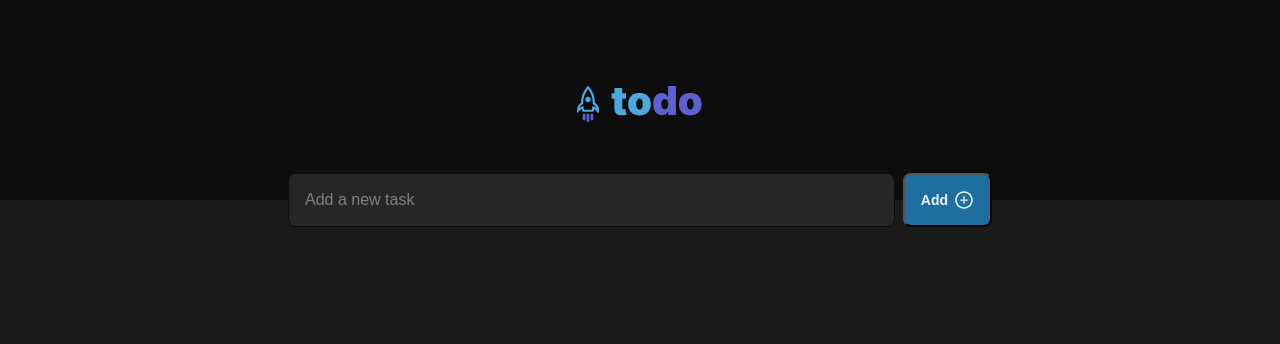
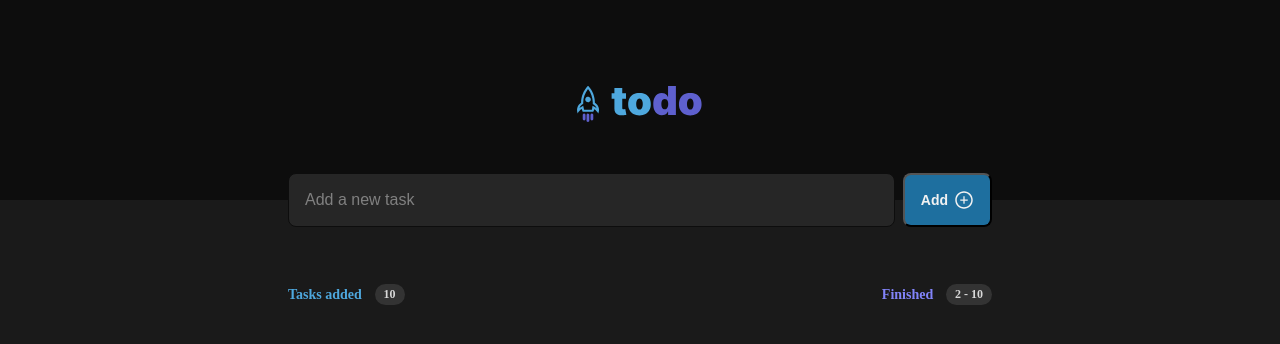
Before and after one commit to ElRobinson/to-do-list-react, a React (Vite) app: page / in a window 1280 px wide. Shown: the top 344 px of the page. Built offline with nearby package versions, Linux system fonts and the light colour scheme.

Commit message:
feat: added tasks header

```diff
--- a/src/App.tsx
+++ b/src/App.tsx
@@ -1,6 +1,7 @@
 import { useState } from 'react'
 import reactLogo from './assets/react.svg'
 import { Header } from './components/Header';
+import { Tasks } from './components/Tasks';
 import './styles/global.css';
 
 function App() {
@@ -8,7 +9,8 @@
 
   return (
     <>
-    <Header />
+      <Header />
+      <Tasks />
     </>
   )
 }
--- /dev/null
+++ b/src/components/Tasks/index.tsx
@@ -0,0 +1,19 @@
+import styles from './tasks.module.css';
+
+export function Tasks() {
+    return (
+        <section className={styles.tasks}>
+            <header className={styles.header}>
+                <div>
+                    <p>Tasks added</p>
+                    <span>10</span>
+                </div>
+
+                <div>
+                    <p className={styles.textPurple}>Finished</p>
+                    <span>2 - 10</span>
+                </div>
+            </header>
+        </section>
+    )
+}
--- /dev/null
+++ b/src/components/Tasks/tasks.module.css
@@ -0,0 +1,39 @@
+.tasks {
+    width: 100%;
+    max-width: 46rem;
+    margin: 0 auto;
+    margin-top: 5.26rem;
+    padding: 0 1rem;
+}
+
+.header {
+    display: flex;
+    align-items: center;
+    justify-content: space-between;
+    margin-top: 1.5rem;
+}
+
+.header div {
+    display: flex;
+    align-items: center;
+    gap: 0.8rem;
+}
+
+.header p {
+    color: var(--blue);
+    font-size: 0.875rem;
+    font-weight: 700;
+}
+
+.header p.textPurple {
+    color: var(--purple);
+}
+
+.header span {
+    background: var(--gray-400);
+    color: var(--gray-200);
+    padding: 3px 9px;
+    border-radius: 999px;
+    font-size: 0.75rem;
+    font-weight: 700;
+}
```
